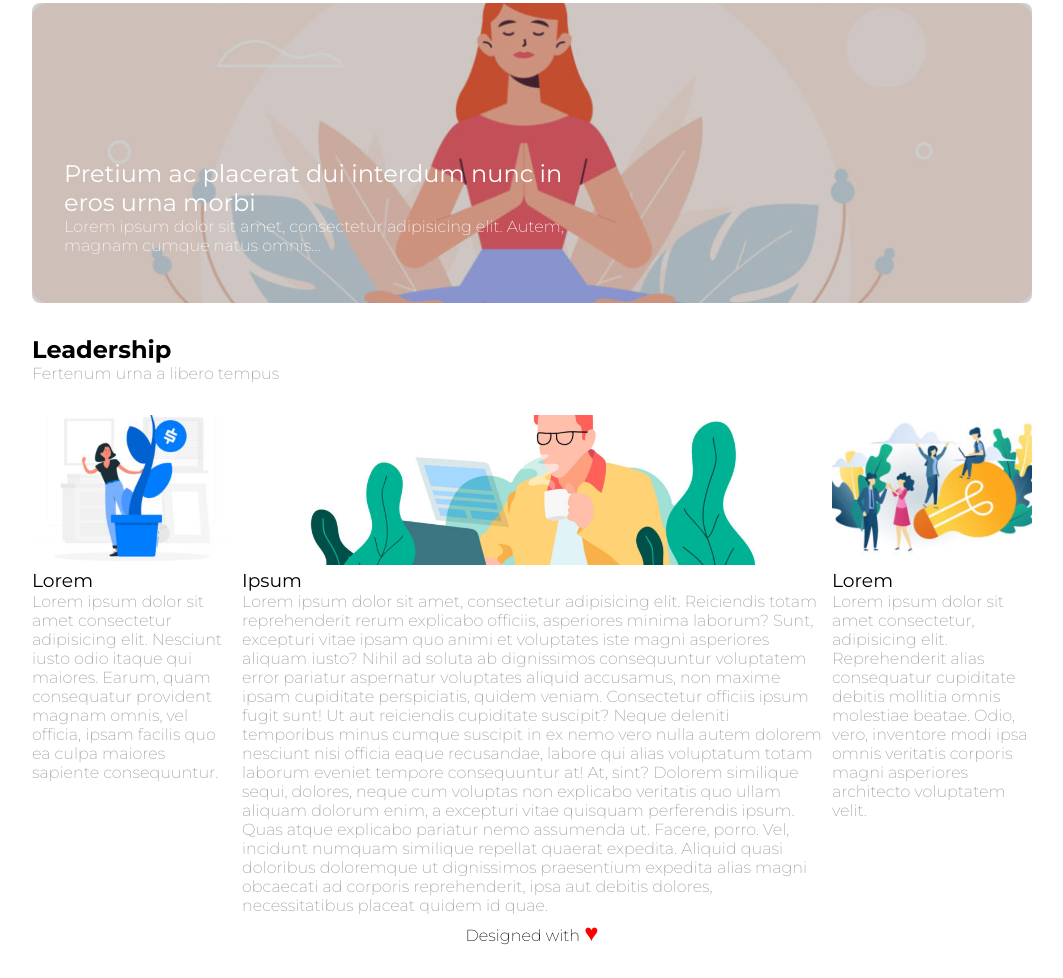
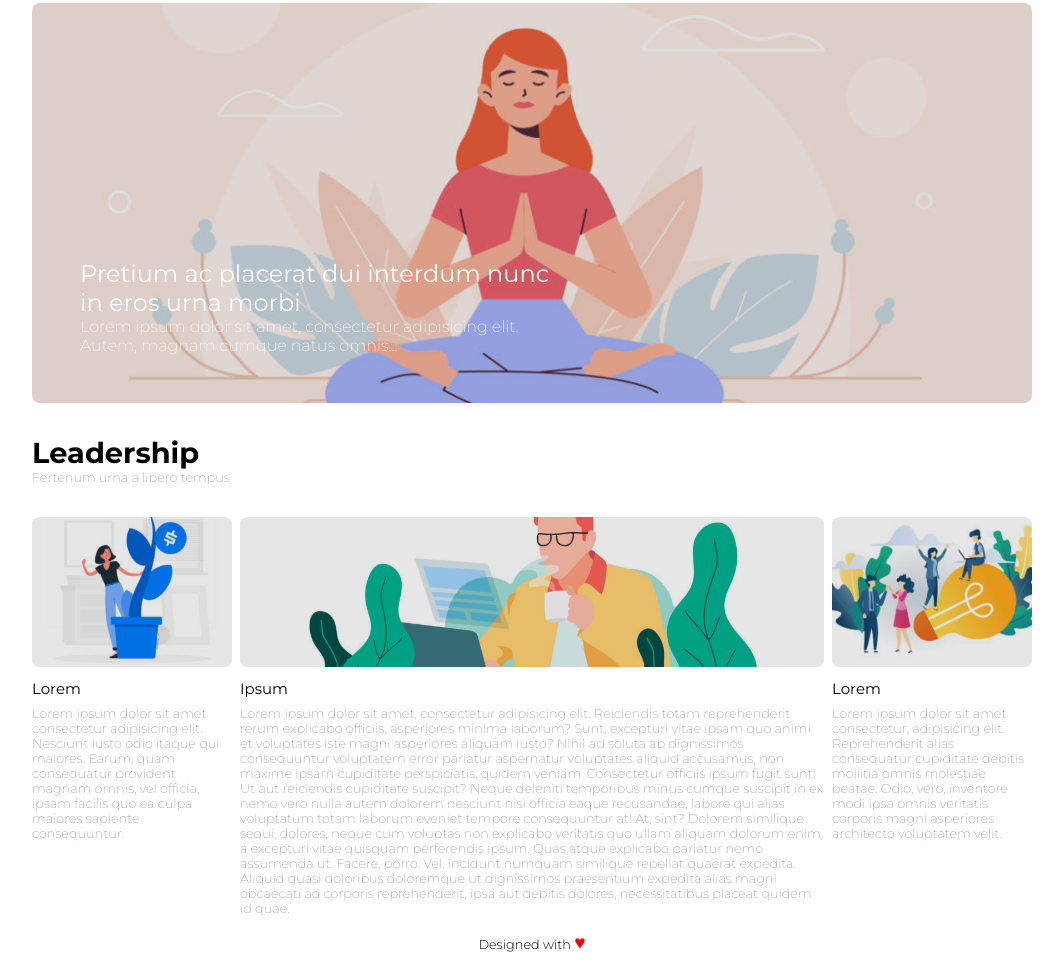
Before and after one commit to AlexViti/htmlcss-wp, a plain HTML site: page index.html in a window 1280 px wide. Shown: the part 135-1113 px from the top of the page, without its empty margins (108-1171 px from the left). Drawn offline with Linux system fonts and the light colour scheme.

Commit message:
Add margin and change font size

```diff
--- a/css/style.css
+++ b/css/style.css
@@ -51,36 +51,37 @@ li>a:hover {
 
 .banner {
 	display: block;
-	height: 300px;
+	height: 400px;
 	width: 1000px;
 	background-image: url(../img/banner.jpg);
 	background-position: center;
 	background-repeat: no-repeat;
 	background-size: cover;
-	border-radius: 1rem;
+	border-radius: 0.5rem;
 	color: white;
 	margin: 2rem 0;
 	position: relative;
 }
 
+
 .opaque {
 	width: 100%;
 	height: 100%;
-	background-color: #00000030;
+	background-color: #00000020;
 	border-radius: 0.5rem;
 }
 
-.banner section {
-	position: absolute;
-	width: 55%;
-	bottom: 3rem;
-	left: 2rem;
-}
 
 .opaque:hover {
 	background-color: #00000040;
 }
 
+.banner section {
+	position: absolute;
+	width: 48%;
+	bottom: 3rem;
+	left: 3rem;
+}
 
 h2, h3 {
 	font-weight: 400;
@@ -88,6 +89,7 @@ h2, h3 {
 
 main>section {
 	width: 1000px;
+	font-size: .8rem;
 }
 
 .clearfix::after {
@@ -100,7 +102,15 @@ section>header {
 	margin: 2rem 0;
 }
 
-.subtitle, section>section>p {
+h1 {
+	font-size: 1.8rem;
+}
+
+h3 {
+	margin: 0.6rem 0 0.5rem;
+}
+
+.subtitle, .col p {
 	color: #989898;
 }
 
@@ -113,21 +123,25 @@ section>header {
 }
 
 .center {
-	width: calc(60% - 2*10px);
-	margin: 0 10px;
+	width: calc(60% - 2*.5rem);
+	margin: 0 .5rem;
 }
 
 .col>img {
 	width: 100%;
 	height: 150px;
 	object-fit: cover;
+	filter: brightness(0.9);
+	border-radius: 0.5rem;
 }
 
 
 footer {
-	margin-top: 5px;
-	margin-bottom: 20px;
+	margin-top: 1rem;
+	margin-bottom: 1.5rem;
 	text-align: center;
+	font-weight: 300;
+	font-size: 0.8rem;
 }
 
 footer>span {
```
